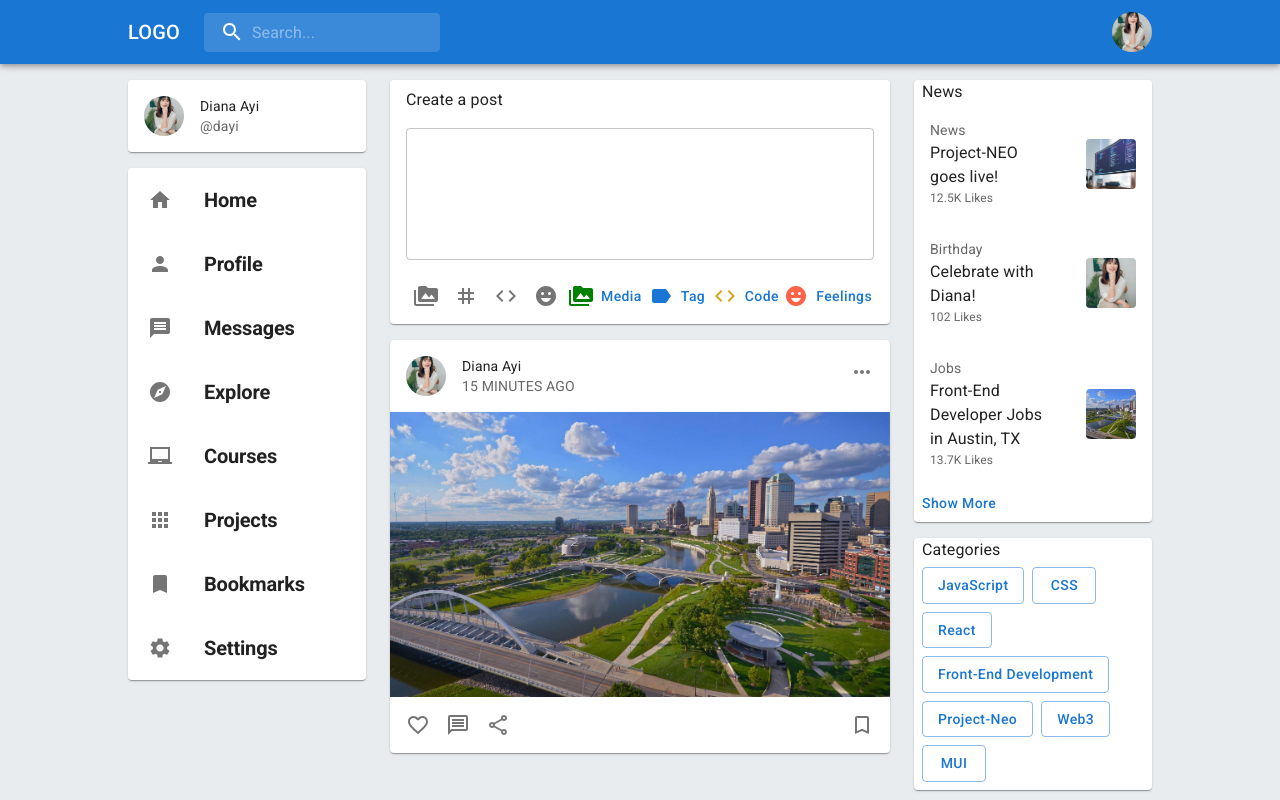
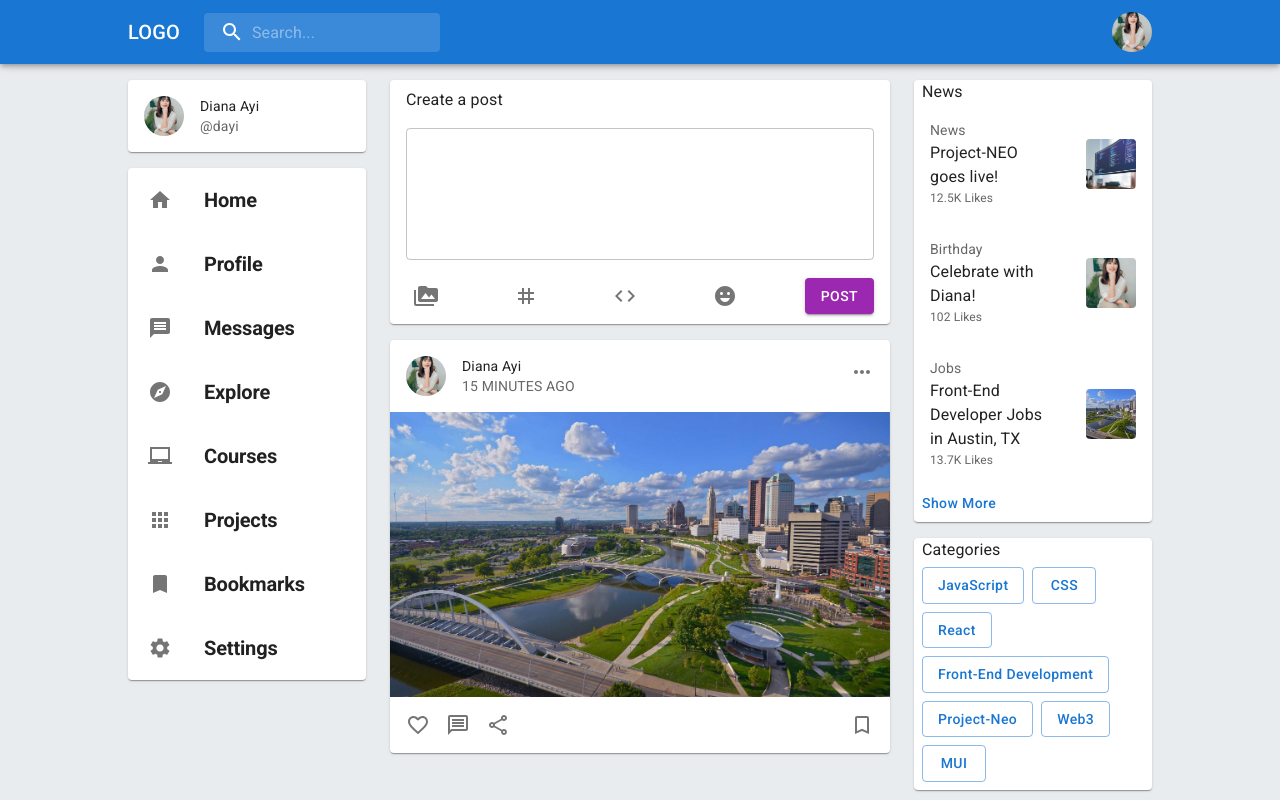
Before and after one commit to jpzambranoleon/project-neo-front-end, a React (Create React App) app: page / in a window 1280 px wide. Built offline with nearby package versions, Linux system fonts and the light colour scheme.

Commit message:
updated Post.jsx

```diff
--- a/src/pages/homePage/components/Post.jsx
+++ b/src/pages/homePage/components/Post.jsx
@@ -40,37 +40,10 @@ const Post = () => {
                         <EmojiEmotions />
                     </IconButton>
                 </Tooltip>
-                <Button>
-                    <PermMedia htmlColor="green"/>
-                    <Box sx={{ ml: 1, textTransform: 'none' }}>
-                        <Typography variant="body3">
-                            Media
-                        </Typography>
-                    </Box>
-                </Button>
-                <Button>
-                    <Label />
-                    <Box sx={{ ml: 1, textTransform: 'none' }}>
-                        <Typography variant="body3">
-                            Tag
-                        </Typography>
-                    </Box>
-                </Button>
-                <Button>
-                    <Code htmlColor="goldenrod"/>
-                    <Box sx={{ ml: 1, textTransform: 'none' }}>
-                        <Typography variant="body3">
-                            Code
-                        </Typography>
-                    </Box>
-                </Button>
-                <Button>
-                    <EmojiEmotions htmlColor="tomato"/>
-                    <Box sx={{ ml: 1, textTransform: 'none' }}>
-                        <Typography variant="body3">
-                            Feelings
-                        </Typography>
-                    </Box>
+                <Button variant="contained" color="secondary">
+                    <Typography variant="body3">
+                        Post
+                    </Typography>
                 </Button>
             </ListItem>
         </Paper>
```
